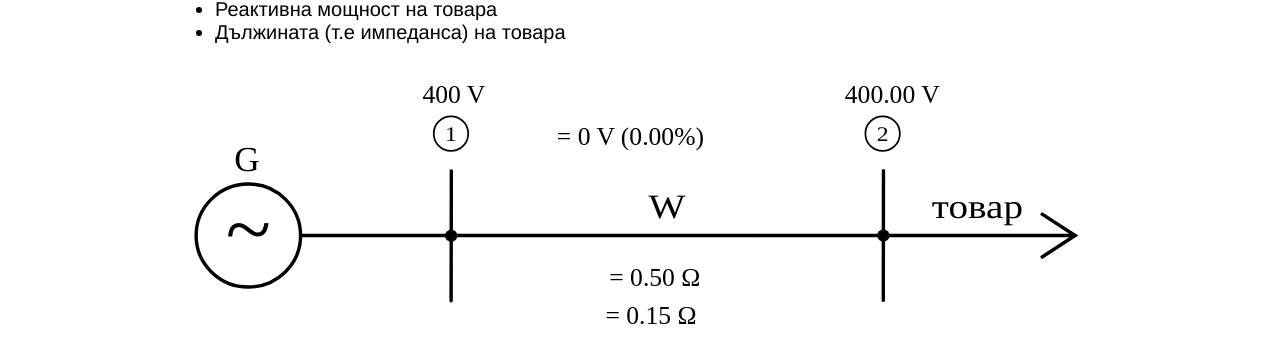
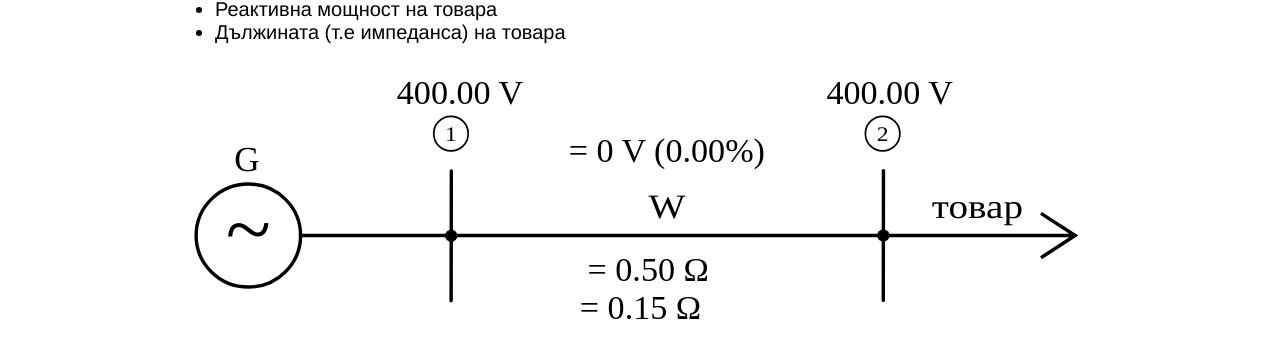
Before and after one commit to department-eps/simple-apps, a React (Create React App) app: page /power-line-losses in a window 1280 px wide. Shown: the part 581-924 px from the top of the page. Built offline with nearby package versions, Linux system fonts and the light colour scheme; some icons are missing.

Commit message:
Increased font size. Centered.

```diff
--- a/src/components/PowerLineLosses/Scheme/ModifiedPowerLineLossesScheme.js
+++ b/src/components/PowerLineLosses/Scheme/ModifiedPowerLineLossesScheme.js
@@ -9,28 +9,28 @@ export default function ModifiedPowerLineLossesScheme() {
     return (
         <svg width="450" height="100" style={{ width: "100%", height: "auto", maxWidth: "100%", fontFamily: 'Times New Roman' }} viewBox="0 50 900 150" preserveAspectRatio="xMidYMid meet">
             <PowerLineLossesScheme />
-            <foreignObject x="385" y="58" width="250px" height="40">
-                <div xmlns="http://www.w3.org/1999/xhtml">
+            <foreignObject x="306" y="65" width="330px" height="40">
+                <div xmlns="http://www.w3.org/1999/xhtml" style={{fontSize: '20pt', textAlign: 'center'}}>
                     <InlineMath math={'\\Delta U'} /> = {((currentVoltageLosses.lineLosses?.deltaU? (currentVoltageLosses.lineLosses?.deltaU).toFixed(2): 0))} V ({currentVoltageLosses.lineLosses?.deltaUInPercent}%)
                 </div>
             </foreignObject>
-            <foreignObject x="426" y="168" width="250px" height="40">
-                <div xmlns="http://www.w3.org/1999/xhtml">
+            <foreignObject x="409" y="158" width="250px" height="40">
+                <div xmlns="http://www.w3.org/1999/xhtml" style={{fontSize: '20pt'}}>
                     <InlineMath math={'R'} /> = {(currentVoltageLosses.lineLosses?.R? (currentVoltageLosses.lineLosses.R).toFixed(2): 0)} Ω
                 </div>
             </foreignObject>
-            <foreignObject x="423" y="198" width="250px" height="40">
+            <foreignObject x="403" y="188" width="250px" height="40" style={{fontSize: '20pt'}}>
                 <div xmlns="http://www.w3.org/1999/xhtml">
                     <InlineMath math={'X'} /> = {(currentVoltageLosses.lineLosses?.X? (currentVoltageLosses.lineLosses.X).toFixed(2): 0)} Ω
                 </div>
             </foreignObject>
-            <foreignObject x="280" y="25" width="250px" height="50">
-                <div xmlns="http://www.w3.org/1999/xhtml">
-                    400 V
+            <foreignObject x="260" y="20" width="250px" height="50">
+                <div xmlns="http://www.w3.org/1999/xhtml" style={{fontSize: '20pt'}}>
+                    400.00 V
                 </div>
             </foreignObject>
-            <foreignObject x="610" y="25" width="250px" height="50">
-                <div xmlns="http://www.w3.org/1999/xhtml">
+            <foreignObject x="520" y="20" width="250px" height="50">
+                <div xmlns="http://www.w3.org/1999/xhtml" style={{fontSize: '20pt', textAlign: 'center'}}>
                     {currentVoltageLosses.lineLosses?.U2} V
                 </div>
             </foreignObject>
```
